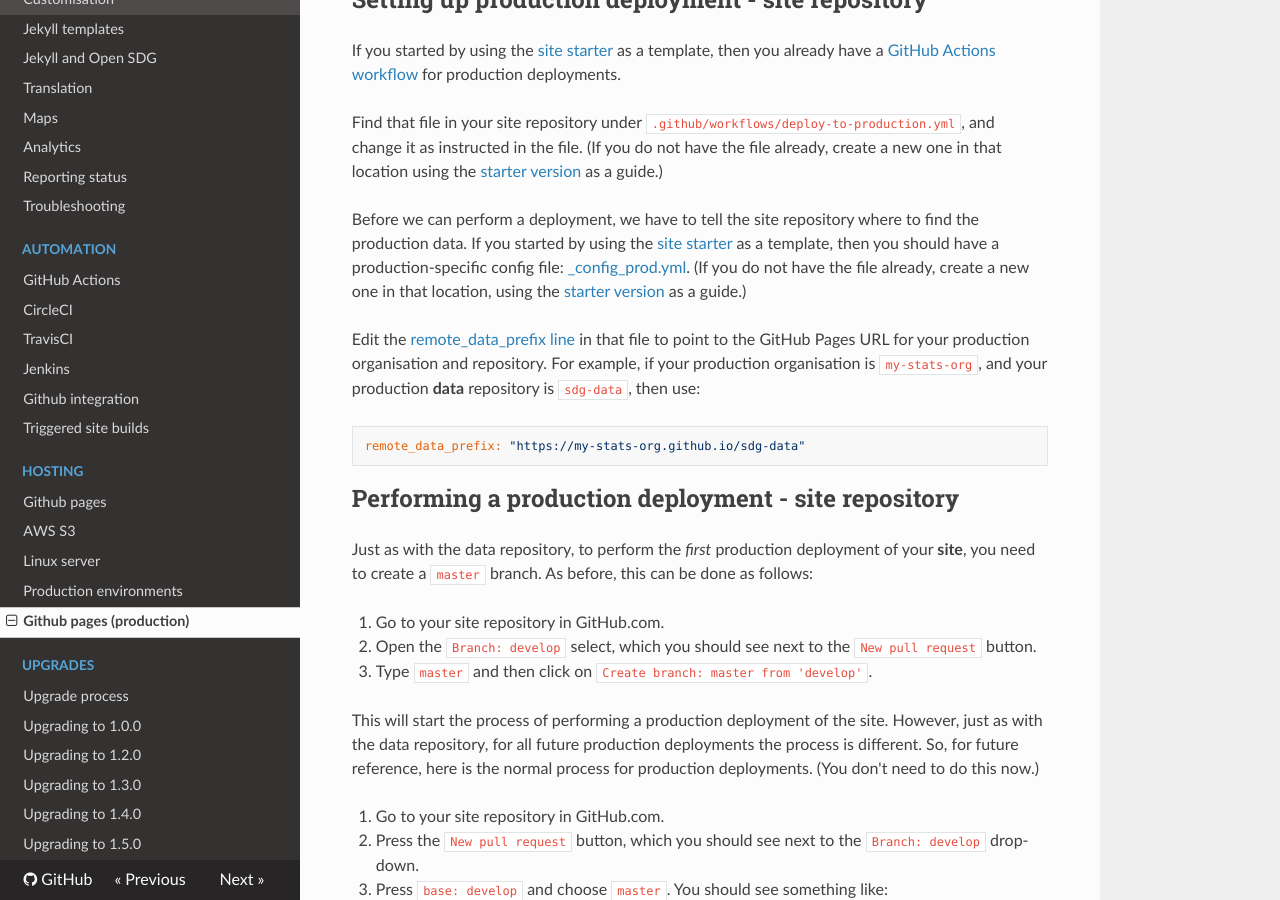
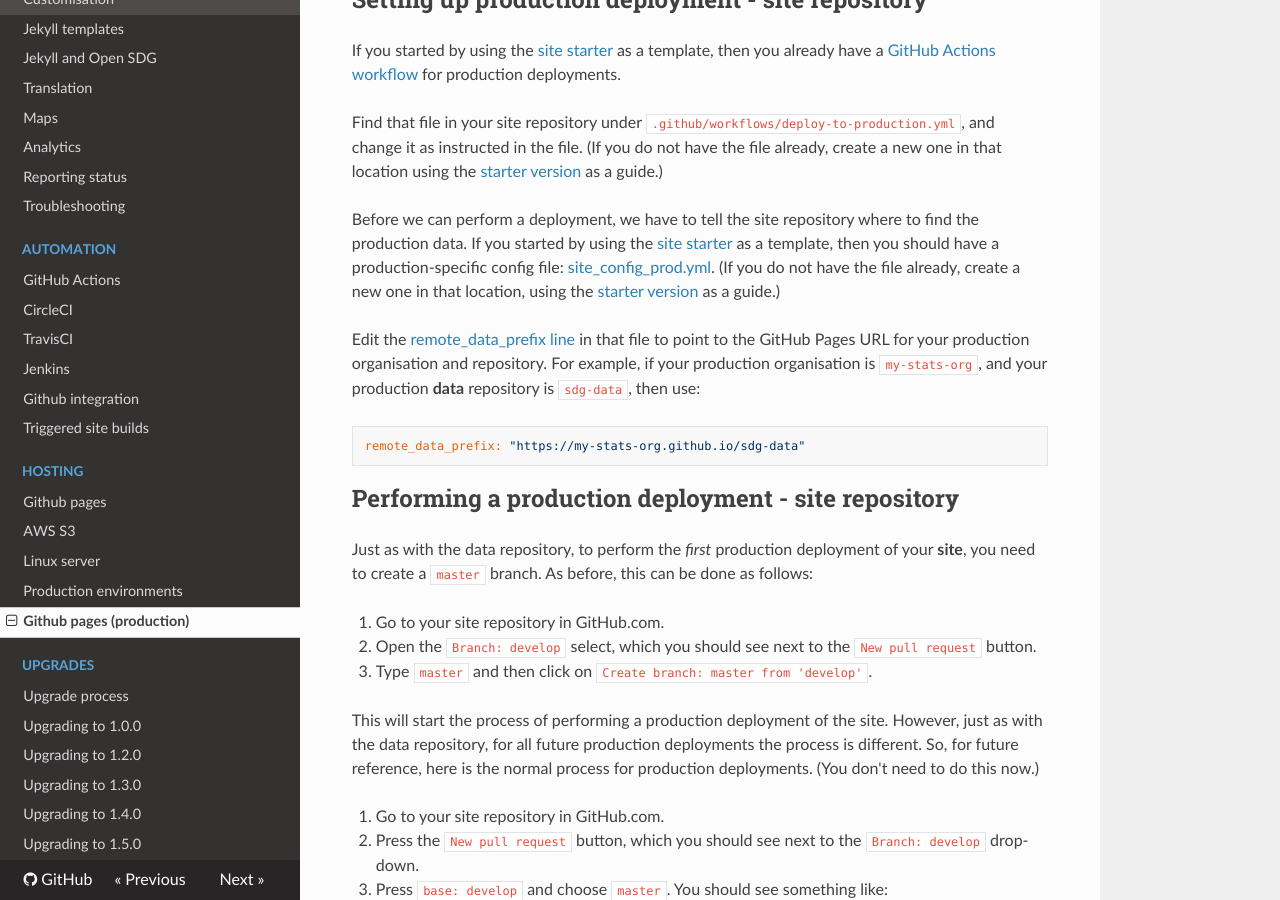
Before and after one commit to open-sdg/open-sdg, an MkDocs documentation site: the page built from docs/hosting/github-pages-production.md, in a window 1280 px wide and 900 px high, scrolled down 2226 px. Built offline with MkDocs 1.6.1, drawn with Linux system fonts in a browser that asks for light colours; nearby versions of some CDN libraries; old or Windows-style settings are respelled for this version of MkDocs.

Commit message:
Update links to site_config_prod.yml

````diff
--- a/docs/hosting/github-pages-production.md
+++ b/docs/hosting/github-pages-production.md
@@ -63,9 +63,9 @@
 
 Find that file in your site repository under `.github/workflows/deploy-to-production.yml`, and change it as instructed in the file. (If you do not have the file already, create a new one in that location using the [starter version](https://github.com/open-sdg/open-sdg-site-starter/blob/develop/.github/workflows/deploy-to-production.yml) as a guide.)
 
-Before we can perform a deployment, we have to tell the site repository where to find the production data. If you started by using the [site starter](https://github.com/open-sdg/open-sdg-site-starter) as a template, then you should have a production-specific config file: [_config_prod.yml](https://github.com/open-sdg/open-sdg-site-starter/blob/develop/_config_prod.yml). (If you do not have the file already, create a new one in that location, using the [starter version](https://github.com/open-sdg/open-sdg-site-starter/blob/develop/_config_prod.yml) as a guide.)
+Before we can perform a deployment, we have to tell the site repository where to find the production data. If you started by using the [site starter](https://github.com/open-sdg/open-sdg-site-starter) as a template, then you should have a production-specific config file: [site_config_prod.yml](https://github.com/open-sdg/open-sdg-site-starter/blob/develop/_data/site_config_prod.yml). (If you do not have the file already, create a new one in that location, using the [starter version](https://github.com/open-sdg/open-sdg-site-starter/blob/develop/_data/site_config_prod.yml) as a guide.)
 
-Edit the [remote_data_prefix line](https://github.com/open-sdg/open-sdg-site-starter/blob/develop/_config_prod.yml#L17) in that file to point to the GitHub Pages URL for your production organisation and repository. For example, if your production organisation is `my-stats-org`, and your production **data** repository is `sdg-data`, then use:
+Edit the [remote_data_prefix line](https://github.com/open-sdg/open-sdg-site-starter/blob/develop/_data/site_config_prod.yml#L19) in that file to point to the GitHub Pages URL for your production organisation and repository. For example, if your production organisation is `my-stats-org`, and your production **data** repository is `sdg-data`, then use:
 
 ```
 remote_data_prefix: "https://my-stats-org.github.io/sdg-data"
````
